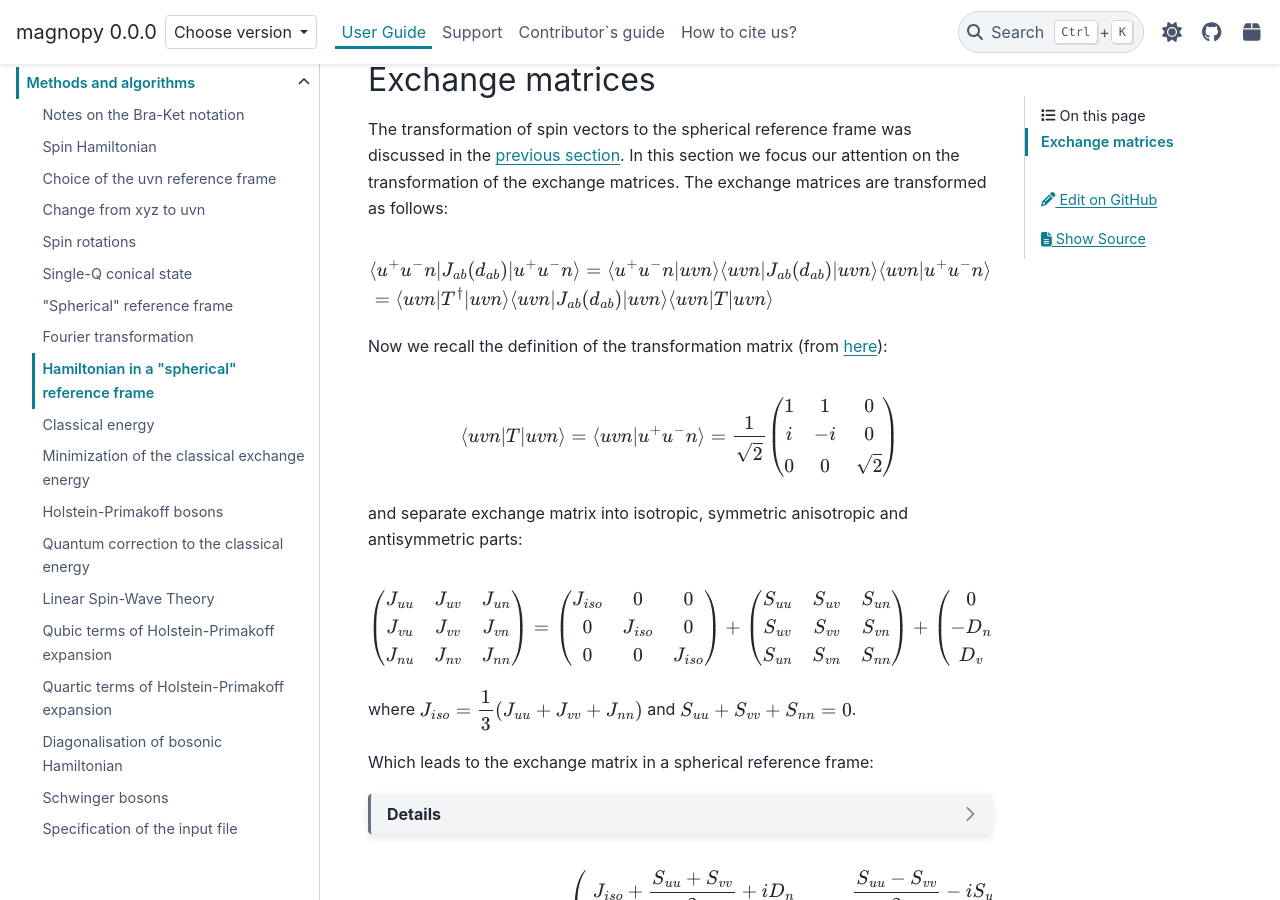
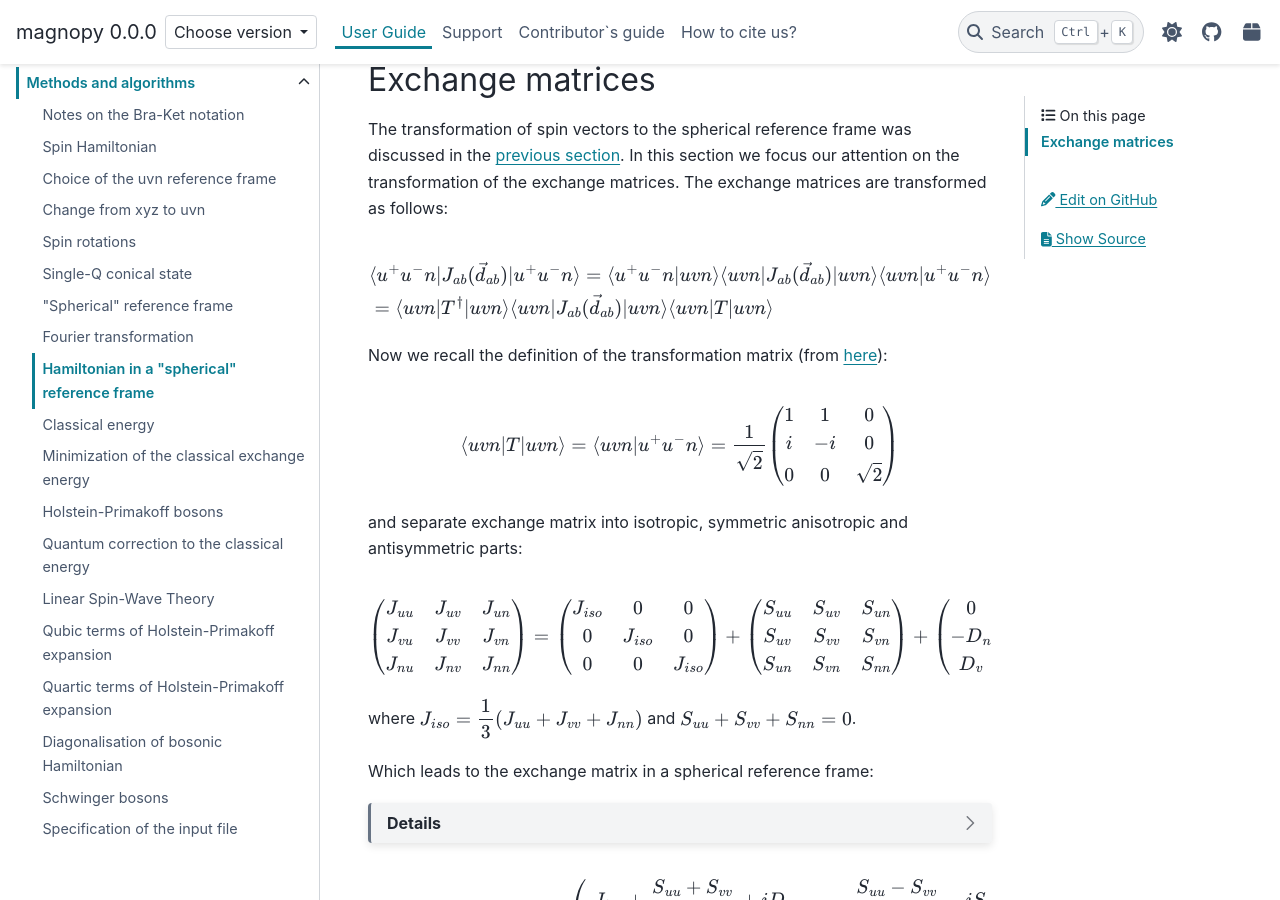
Before and after one commit to marcomarino123/magnopy, a Sphinx documentation site: the page built from docs/source/user-guide/methods/spinham-spherical.rst, in a window 1280 px wide and 900 px high, scrolled down 637 px. Built offline with Sphinx 7.4.7 and the PyData theme 0.15.4, drawn with Linux system fonts in a browser that asks for light colours; a script that is not in the unit is left out.

Commit message:
Add vector to d_{ab}

```diff
--- a/docs/source/user-guide/methods/spinham-spherical.rst
+++ b/docs/source/user-guide/methods/spinham-spherical.rst
@@ -30,14 +30,14 @@ In this section we focus our attention on the transformation of the exchange
 matrices. The exchange matrices are transformed as follows:
 
 .. math::
-  &\langle u^+u^-n \vert J_{ab}(d_{ab}) \vert u^+u^-n \rangle
+  &\langle u^+u^-n \vert J_{ab}(\vec{d}_{ab}) \vert u^+u^-n \rangle
   =
   \langle u^+u^-n \vert uvn \rangle
-  \langle uvn \vert J_{ab}(d_{ab}) \vert uvn \rangle
+  \langle uvn \vert J_{ab}(\vec{d}_{ab}) \vert uvn \rangle
   \langle uvn \vert u^+u^-n \rangle
   \\&=
   \langle uvn \vert T^{\dagger} \vert uvn \rangle
-  \langle uvn \vert J_{ab}(d_{ab}) \vert uvn \rangle
+  \langle uvn \vert J_{ab}(\vec{d}_{ab}) \vert uvn \rangle
   \langle uvn \vert T\vert uvn \rangle
 
 Now we recall the definition of the transformation matrix
@@ -54,7 +54,7 @@ Which leads to the exchange matrix in a spherical reference frame:
 .. dropdown:: Details
 
   .. math::
-    &\langle u^+u^-n \vert J_{ab}(d_{ab}) \vert u^+u^-n \rangle
+    &\langle u^+u^-n \vert J_{ab}(\vec{d}_{ab}) \vert u^+u^-n \rangle
     =
     \dfrac{1}{2}
     \begin{pmatrix}
@@ -101,7 +101,7 @@ Which leads to the exchange matrix in a spherical reference frame:
   Which gives:
 
   .. math::
-    \langle u^+u^-n \vert J_{ab}(d_{ab})\vert u^+u^-n \rangle
+    \langle u^+u^-n \vert J_{ab}(\vec{d}_{ab})\vert u^+u^-n \rangle
     =
     \dfrac{1}{2}
     \begin{pmatrix}
```
